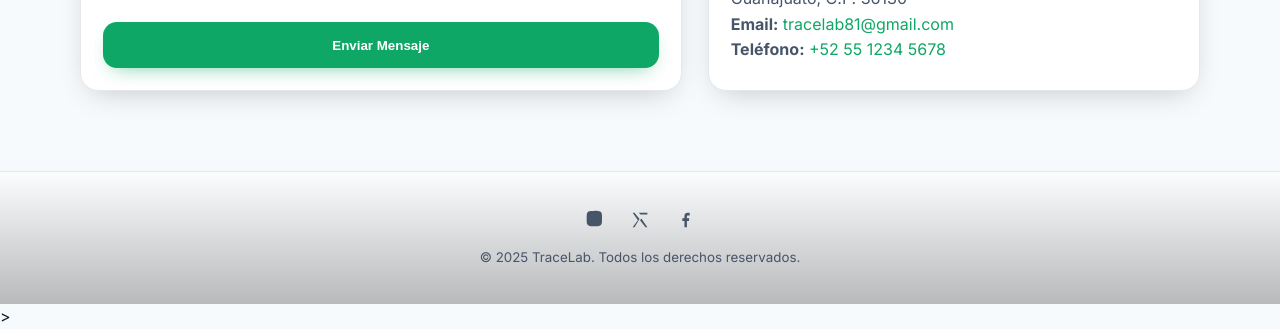
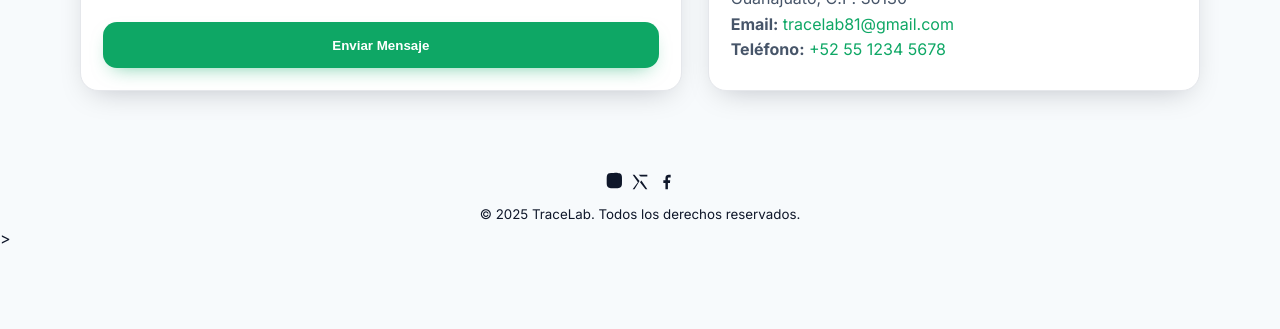
Before and after one commit to TraceLab81/TraceLab81.github.io, a plain HTML site: page index.html in a window 1280 px wide. Shown: the part 3918-4247 px from the top of the page. After the commit the page ends 4170 px from the top, so only its background shows below. Drawn offline with Linux system fonts and the light colour scheme.

Commit message:
Update index.html

```diff
--- a/index.html
+++ b/index.html
@@ -159,16 +159,19 @@
     @media (max-width: 980px){ .contact-card{ grid-template-columns:1fr } }
 
     /* =========  Footer  ========= */
-    footer{
-      background: linear-gradient(180deg, color-mix(in oklab, var(--card) 64%, transparent), color-mix(in oklab, var(--bg) 80%, black));
-      border-top:1px solid var(--hair); padding:34px 0; color:var(--muted);
-    }
-    .social{ display:flex; justify-content:center; gap:18px; margin-bottom:10px }
-    .icon{
-      width:28px; height:28px; display:inline-grid; place-items:center;
-      color:var(--muted); border-radius:10px; transition:.2s;
-    }
-    .icon:hover{ color:var(--text); background:var(--hair) }
+<footer>
+  <div class="container center">
+    <div class="social">
+      <a class="icon" href="https://instagram.com/tracelabmx" target="_blank" rel="noopener" aria-label="Instagram">
+        <svg width="22" height="22" viewBox="0 0 24 24" fill="currentColor" aria-hidden="true">
+          <path d="M12.315 2c2.43 0 2.76.014 3.71.054 1.05.043 1.63.228 2.06.398.5.2.92.43 1.34.85.42.42.65.84.85 1.34.17.43.35 1.01.4 2.06.04 1.05.05 1.38.05 3.71s-.01 2.6-.05 3.65c-.05 1.05-.23 1.63-.4 2.06-.2.5-.43.92-.85 1.34-.42.42-.84.65-1.34.85-.43.17-1.01.35-2.06.4-.95.04-1.28.05-3.65.05s-2.6-.01-3.65-.05c-1.05-.05-1.63-.23-2.06-.4-.5-.2-.92-.43-1.34-.85-.42-.42-.65-.84-.85-1.34-.17-.43-.35-1.01-.4-2.06-.04-1.05-.05-1.38-.05-3.65s.01-2.6.05-3.65c.05-1.05.23-1.63.4-2.06.2-.5.43-.92.85-1.34.42-.42.84-.65 1.34-.85.43-.17 1.01-.35 2.06-.4 1.05-.04 1.38-.05 3.71-.05Z"/>
+          <circle cx="12" cy="12" r="3"/>
+        </svg>
+      </a>
+    </div>
+    <small>&copy; 2025 TraceLab. Todos los derechos reservados.</small>
+  </div>
+</footer>
 
     /* =========  Micro-animaciones  ========= */
     .reveal{ opacity:0; transform: translateY(12px); transition: .6s cubic-bezier(.2,.65,.25,1); }
```
